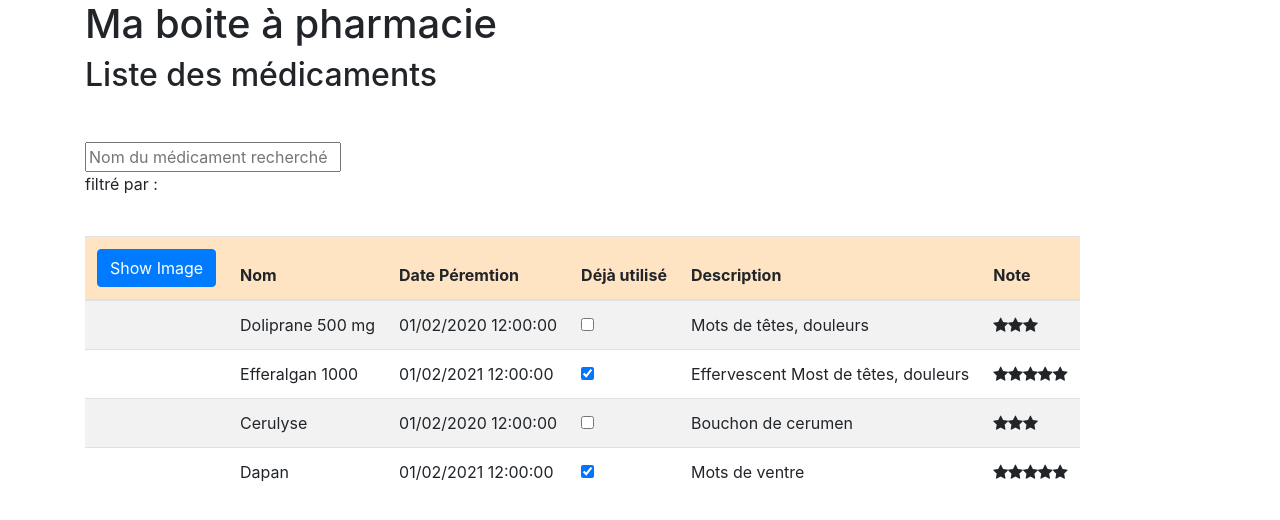
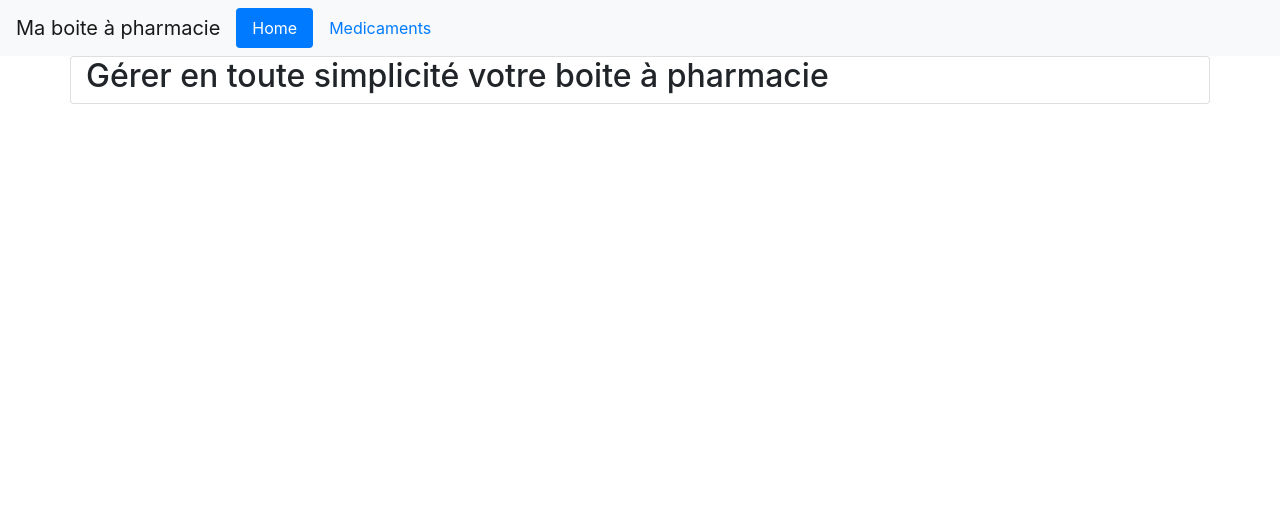
Before and after one commit to adampecory/pharma, an Angular app: page /home in a window 1280 px wide. Shown: the top 520 px of the page. Built offline with nearby package versions, Linux system fonts and the light colour scheme.

Commit message:
Standard routing

```diff
--- a/src/app/app.component.html
+++ b/src/app/app.component.html
@@ -1,4 +1,12 @@
-<div class='container'>
-  <h1>{{pageTitle}}</h1>
-  <app-productlist></app-productlist>
+<div>
+  <nav class="navbar navbar-expand navbar-light bg-light">
+    <a class="navbar-brand">{{pageTitle}}</a>
+    <ul class="nav nav-pills">
+      <li><a class='nav-link' [routerLink]="['/home']" routerLinkActive="active">Home</a></li>
+      <li><a class='nav-link' [routerLink]="['/medocs']" routerLinkActive="active">Medicaments</a></li>
+    </ul>
+  </nav>
+  <div class="container card">
+    <router-outlet></router-outlet>
+  </div>
 </div>
--- a/src/app/app.module.ts
+++ b/src/app/app.module.ts
@@ -6,20 +6,34 @@
 import { ConvertToSpacePipe } from './shared/convert-to-space.pipe';
 import { StarComponent } from './shared/star.component';
 import { HttpClientModule } from "@angular/common/http";
+import { RouterModule, Routes } from "@angular/router";
+import { ProductDetailComponent } from './products/product-detail.component';
+import { HomeComponent } from './home/home.component';
+const appRoutes: Routes = [
+  { path: 'detail/:id', component: ProductDetailComponent },
+  { path: 'home', component: HomeComponent },
+  { path: 'medocs', component: ProducListComponent },
+  { path: '', redirectTo: 'home', pathMatch: 'full'},
+  { path: '**', redirectTo: 'home', pathMatch: 'full'}
+]
 
 @NgModule({
   declarations: [
     AppComponent,
     ProducListComponent,
     ConvertToSpacePipe,
-    StarComponent
+    StarComponent,
+    ProductDetailComponent,
+    HomeComponent
   ],
   imports: [
     BrowserModule,
     FormsModule,
-    HttpClientModule
+    HttpClientModule,
+    RouterModule.forRoot(appRoutes)
   ],
   providers: [],
   bootstrap: [AppComponent]
 })
+
 export class AppModule { }
--- /dev/null
+++ b/src/app/home/home.component.html
@@ -0,0 +1,3 @@
+<div>
+    <h2>Gérer en toute simplicité votre boite à pharmacie</h2>
+</div>
--- /dev/null
+++ b/src/app/home/home.component.ts
@@ -0,0 +1,15 @@
+import { Component, OnInit } from '@angular/core';
+
+@Component({
+  selector: 'app-home',
+  templateUrl: './home.component.html',
+  styleUrls: ['./home.component.css']
+})
+export class HomeComponent implements OnInit {
+
+  constructor() { }
+
+  ngOnInit(): void {
+  }
+
+}
--- /dev/null
+++ b/src/app/products/product-detail.component.html
@@ -0,0 +1,3 @@
+<div>
+    Product detail
+</div>
```
Also changed, not shown: src/app/products/product-detail.component.ts (added, +8 -0 lines), src/app/home/home.component.css (added), 1 other file (tests, documents, lock files or other folders).
